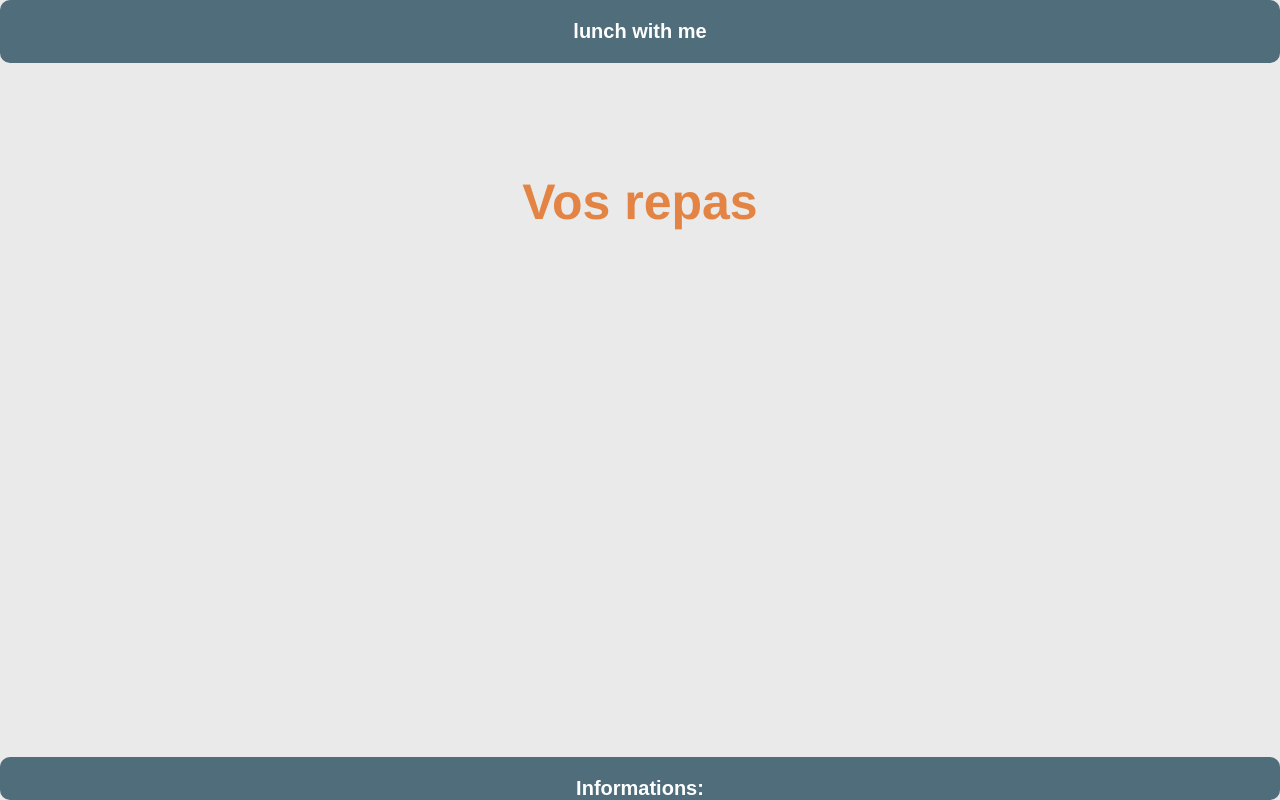
After one commit to Eudo08/2025_2026_nsi_lndb_term4_gp1, a Flask app: page /page_finale in a window 1280 px wide. The commit adds this page. Run offline with Flask 3, Linux system fonts and the light colour scheme.

Commit message:
Add final confirmation page and update confirmation flow
Introduced a new route and template for the final confirmation page (page_finale.html). Updated confirmation.html to include a link to the new page and adjusted the confirmation section's CSS for centered alignment. Minor UI improvements were made to the confirmation and final pages.

```diff
--- a/routes.py
+++ b/routes.py
@@ -181,7 +181,9 @@ def direction_confirmation():
 cur.execute("PRAGMA table_info(information)")
 print(cur.fetchall())
 
-
+@site.route("/page_finale", methods=["POST", "GET"])
+def direction_page_final ():
+    return render_template("page_finale.html")
 
 # Exécution
 if __name__ == '__main__':
--- a/static/css/styleprincipal.css
+++ b/static/css/styleprincipal.css
@@ -244,7 +244,7 @@ html, body {
 }
 
 .confirmation{
-    margin-left:500px;
+    text-align: center;
 }
 
 #error {
--- a/templates/confirmation.html
+++ b/templates/confirmation.html
@@ -49,9 +49,12 @@
                     <strong>Vendredi :</strong>
                     {{ vendredi_heure }} — {{ vendredi_nb_personne }} personnes
                 </p>
-
+                <a href="/page_finale" class="bouton">Valider</a>
             </div>
 
+        </div>
+        <div class="bandeau_bas">
+            Informations:
         </div>
     </div>
 </body>
--- /dev/null
+++ b/templates/page_finale.html
@@ -0,0 +1,33 @@
+<!DOCTYPE html>
+<html lang="fr">
+
+<head>
+    <meta charset="UTF-8">
+    <meta http-equiv="X-UA-Compatible" content="IE=edge">
+    <meta name="viewport" content="width=device-width, initial-scale=1.0">
+    <title>Confirmation</title>
+    <link rel="stylesheet" href="{{ url_for('static', filename='css/styleprincipal.css') }}">
+    <link rel="icon" type="image/x-icon" href="{{ url_for('static', filename='images/flavicon1.png') }}">
+    <link rel="stylesheet" href="https://fonts.googleapis.com/css2?family=Material+Symbols+Outlined:opsz,wght,FILL,GRAD@20..48,100..700,0..1,-50..200&icon_names=arrow_back" />
+
+</head>
+
+<body>
+    <div class="page_container">
+        <div class="bandeau">
+            lunch with me
+        </div>
+
+        <div id="main" class="principal">
+            <center>
+                <h1>Vos repas</h1>
+            </center>
+
+
+        </div>
+        <div class="bandeau_bas">
+            Informations:
+        </div>
+    </div>
+</body>
+</html>
```
Also changed, not shown: info_idividu.db.
